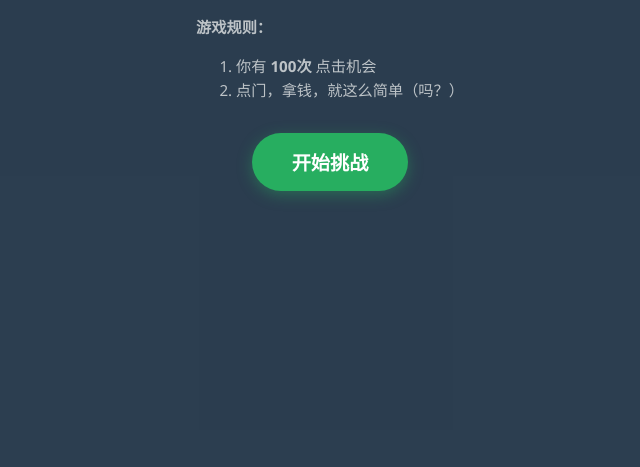
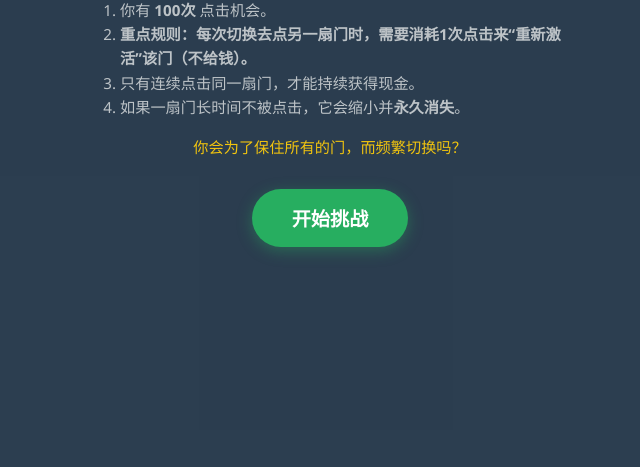
Before and after one commit to GBTP/3Doors, a plain HTML site: page index.html in a window 1280 px wide. Shown: the part 333-800 px from the top of the page, without its empty margins (310-950 px from the left). Drawn offline with Linux system fonts and the light colour scheme.

Commit message:
Revert "简化游戏规则可能更有教育意义"
This reverts commit c98a142afb73bce33f569f2d1a2fbdac16a32654.

```diff
--- a/index.html
+++ b/index.html
@@ -231,11 +231,14 @@
         <h1 id="title">关门实验</h1>
         <div id="content">
             <div class="desc">
-                <p><strong>游戏规则：</strong></p>
+                <p><strong>游戏规则（请仔细阅读）：</strong></p>
                 <ol>
-                    <li>你有 <strong>100次</strong> 点击机会</li>
-                    <li>点门，拿钱，就这么简单（吗？）</li>
+                    <li>你有 <strong>100次</strong> 点击机会。</li>
+                    <li><strong>重点规则：每次切换去点另一扇门时，需要消耗1次点击来“重新激活”该门（不给钱）。</strong></li>
+                    <li>只有连续点击同一扇门，才能持续获得现金。</li>
+                    <li>如果一扇门长时间不被点击，它会缩小并<strong>永久消失</strong>。</li>
                 </ol>
+                <p style="color:#f1c40f; text-align:center; margin-top:10px;">你会为了保住所有的门，而频繁切换吗？</p>
             </div>
             <button onclick="startGame()">开始挑战</button>
         </div>
```
